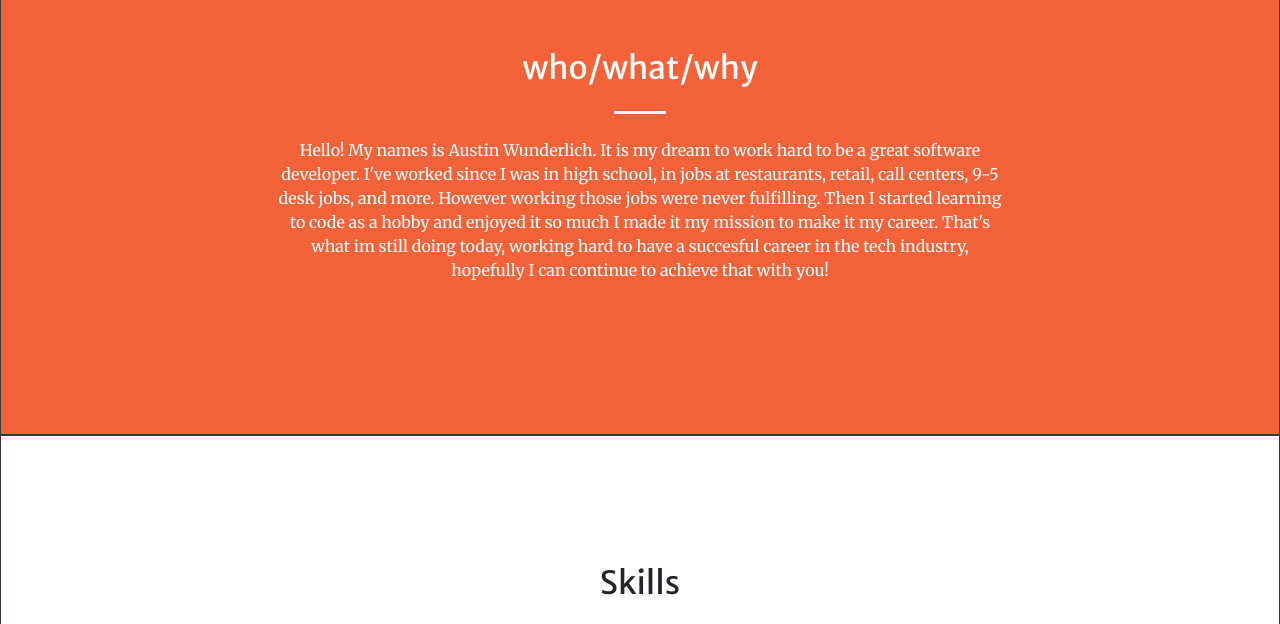
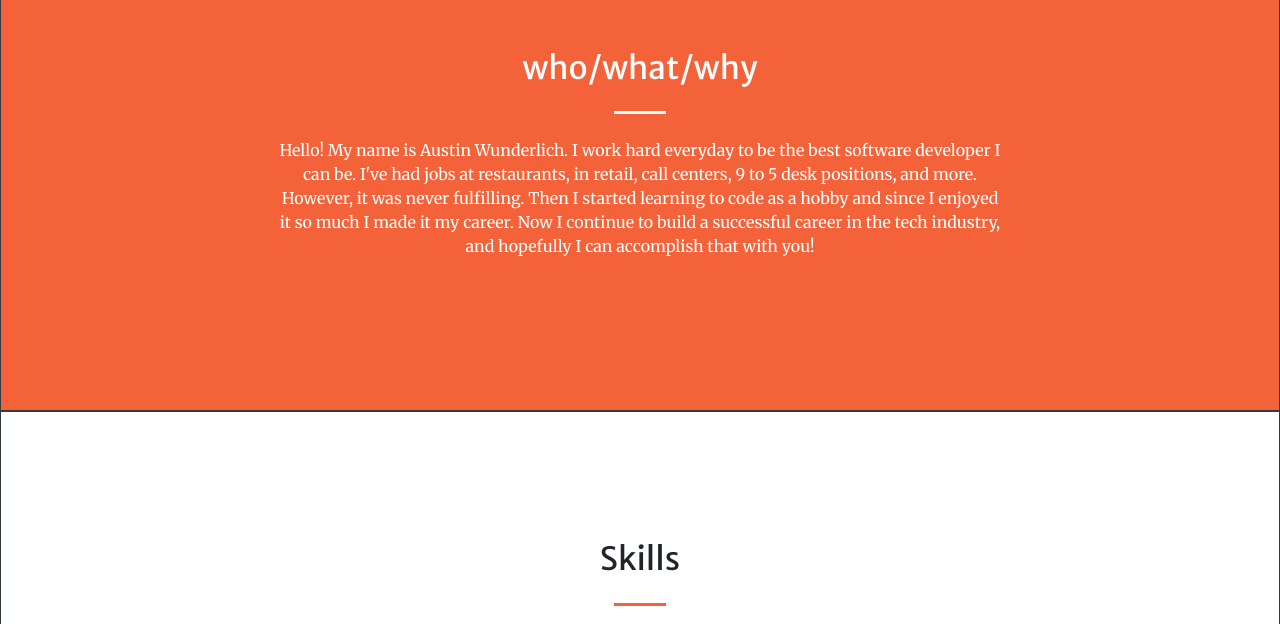
Before and after one commit to A-Wunderlich/A-Wunderlich.github.io, a website with bundled scripts: page index.html in a window 1280 px wide. Shown: the part 880-1504 px from the top of the page. Built offline with nearby package versions, Linux system fonts and the light colour scheme.

Commit message:
Change Wording Update Spelling
changed wording and spelling in #about

```diff
--- a/index.html
+++ b/index.html
@@ -76,9 +76,9 @@
         <div class="col-lg-8 text-center">
           <h2 class="text-white mt-0">who/what/why</h2>
           <hr class="divider light my-4">
-          <p class="text-white mb-4">Hello! My names is Austin Wunderlich. It is my dream to work hard to be a great software developer. I've worked since I was in high school, in jobs
-              at restaurants, retail, call centers, 9-5 desk jobs, and more. However working those jobs were never fulfilling. Then I started learning to code as a hobby and enjoyed it so much I made it my mission to make it
-              my career. That's what im still doing today, working hard to have a succesful career in the tech industry, hopefully I can continue to achieve that with you!
+          <p class="text-white mb-4">Hello! My name is Austin Wunderlich. I work hard everyday to be the best software developer I can be. I've had jobs at restaurants,
+             in retail, call centers, 9 to 5 desk positions, and more. However, it was never fulfilling. Then I started learning to code as a hobby and since I enjoyed it so much I
+              made it my career. Now I continue to build a successful career in the tech industry, and hopefully I can accomplish that with you!
           </p>
         </div>
       </div>
```
